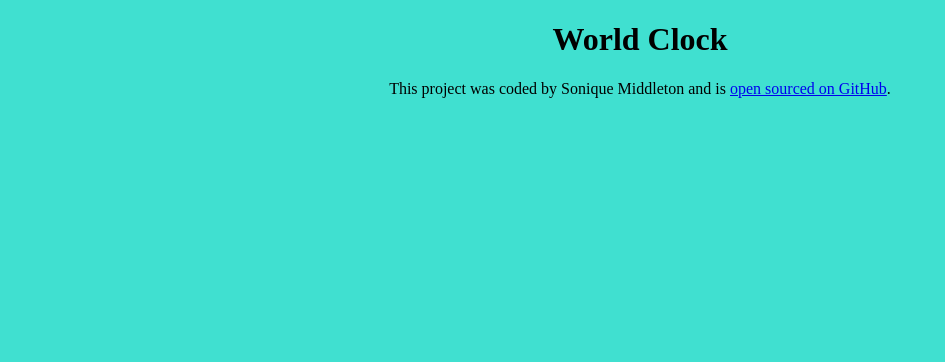
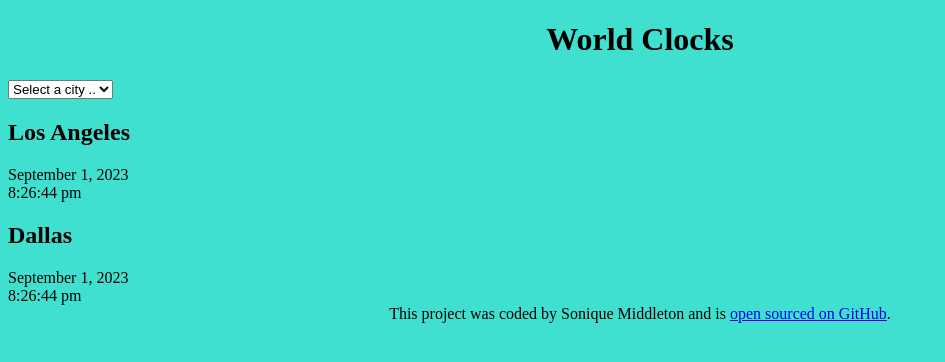
Before and after one commit to soniqmidd/world-clock, a plain HTML site: page index.html in a window 1280 px wide. Shown: the whole page, without its empty margins (0-945 px from the left). Drawn offline with Linux system fonts and the light colour scheme.

Commit message:
Added the basic HTML

```diff
--- a/index.html
+++ b/index.html
@@ -4,10 +4,31 @@
     <meta charset="UTF-8" />
     <meta name="viewport" content="width=device-width, initial-scale=1.0" />
     <link rel="stylesheet" href="css/style.css" />
-    <title>World Clock</title>
+    <title>World Clocks</title>
   </head>
   <body>
-    <h1>World Clock</h1>
+    <div class="container">
+      <h1>World Clocks</h1>
+
+      <select name="" id="">
+        <option value="">Select a city ..</option>
+        <option value="">London</option>
+        <option value="">New York</option>
+        <option value="">Houston</option>
+      </select>
+
+      <div class="city">
+        <h2>Los Angeles</h2>
+        <div class="date">September 1, 2023</div>
+        <div class="time">8:26:44 pm</div>
+      </div>
+
+      <div class="city">
+        <h2>Dallas</h2>
+        <div class="date">September 1, 2023</div>
+        <div class="time">8:26:44 pm</div>
+      </div>
+    </div>
 
     <footer>
       This project was coded by Sonique Middleton and is
```
